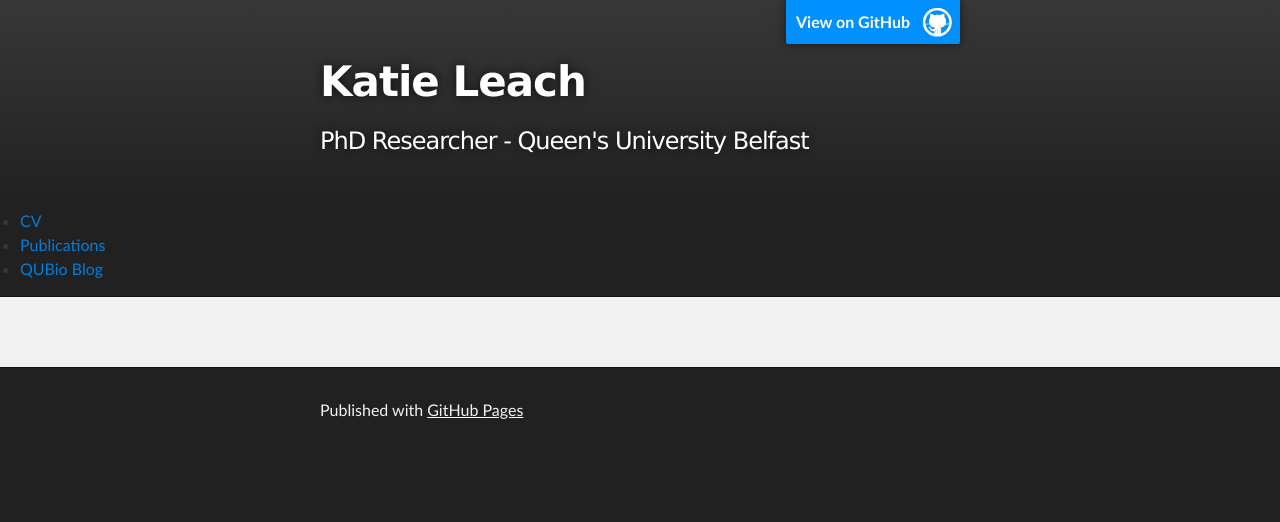
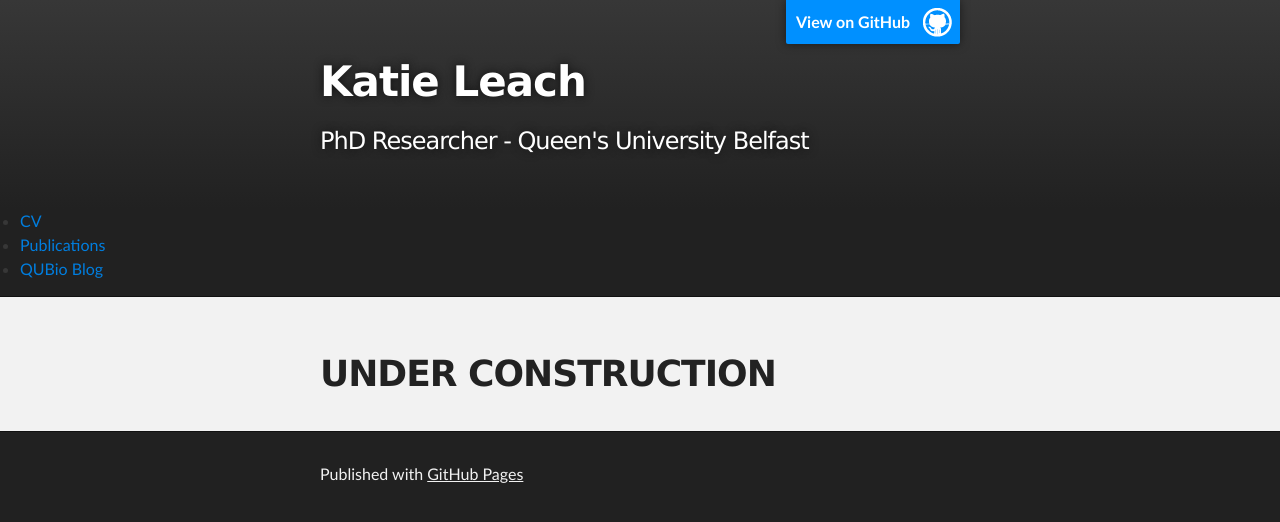
Before and after one commit to katieleach/katieleach.github.io, a Jekyll site: the page index.html, which Jekyll copies as it is, in a window 1280 px wide. Shown: the top 522 px of the page. Built offline with Jekyll 4.4.1, drawn with Linux system fonts in a browser that asks for light colours.

Commit message:
Update index.html

```diff
--- a/index.html
+++ b/index.html
@@ -58,7 +58,7 @@
     <!-- MAIN CONTENT -->
     <div id="main_content_wrap" class="outer">
       <section id="main_content" class="inner">
-        <h1></h1>
+        <h1>UNDER CONSTRUCTION</h1>
       </section>
     </div>
 
```
